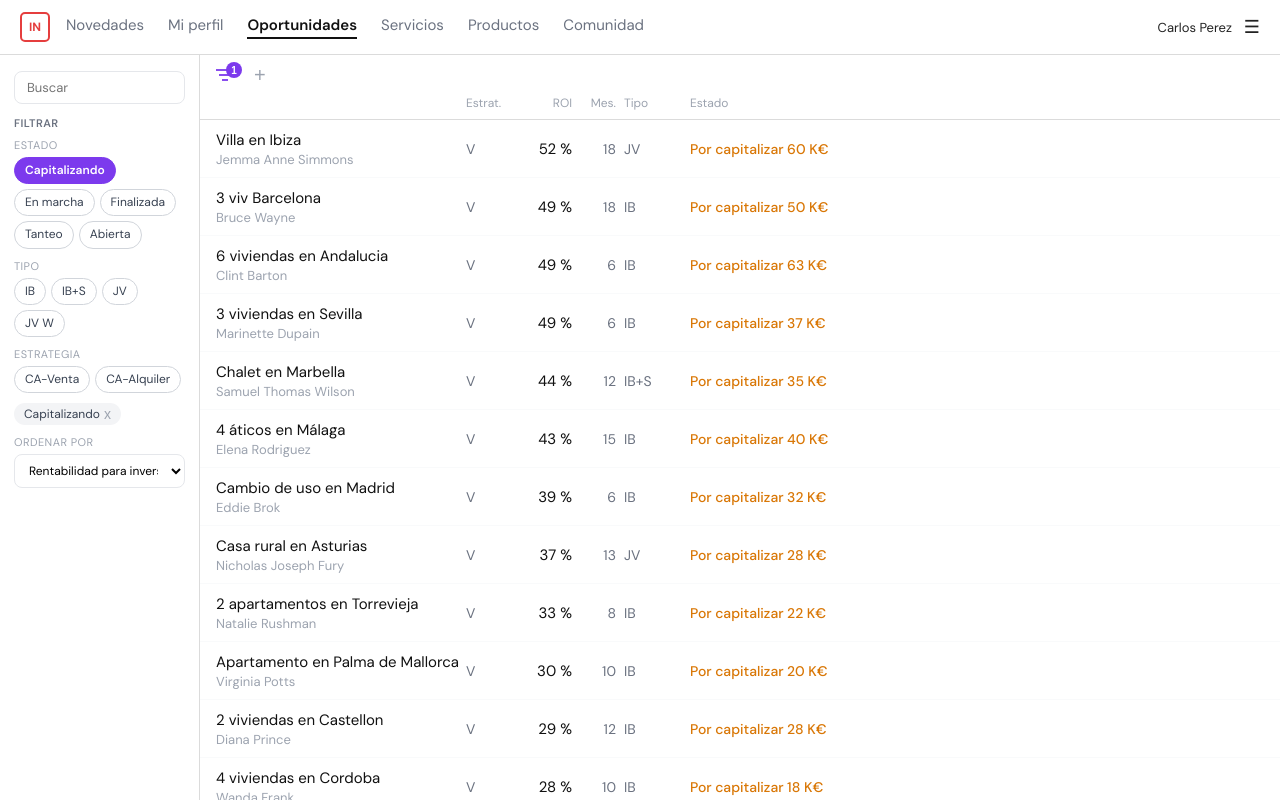
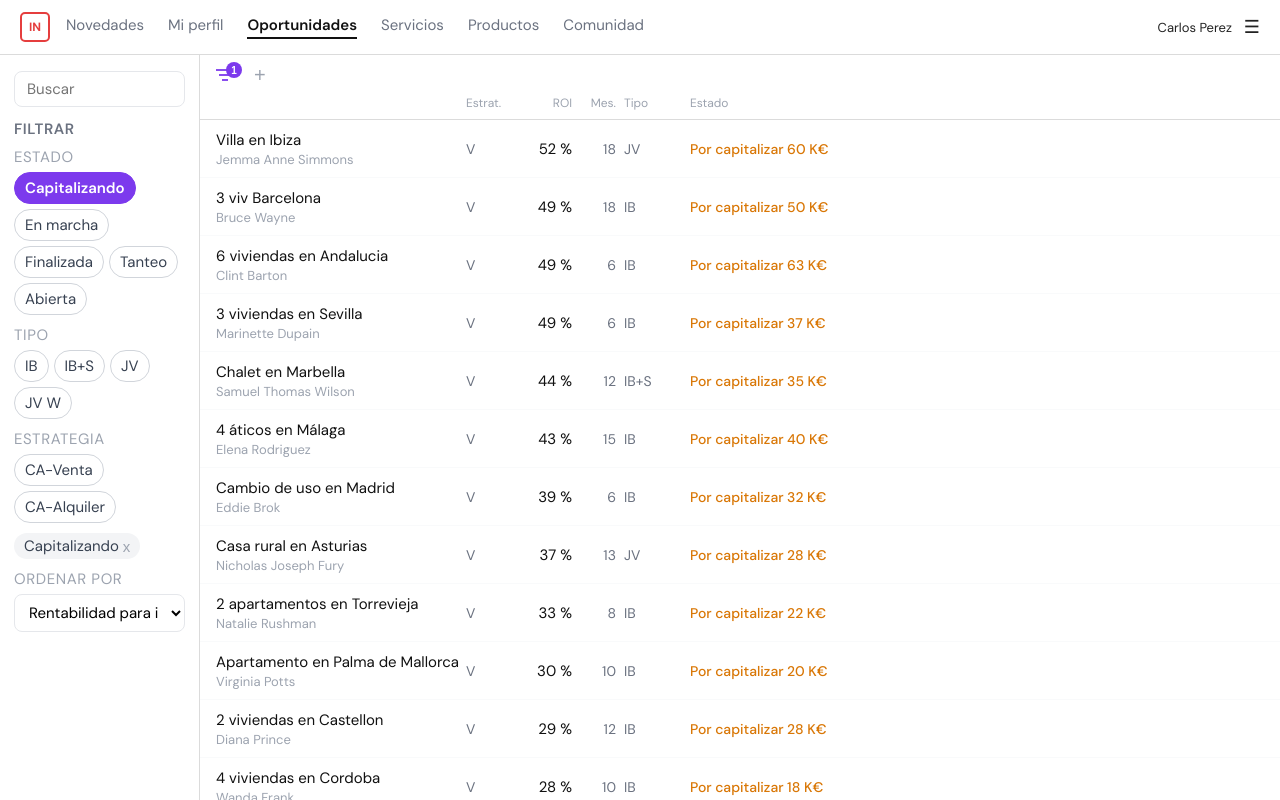
Before and after one commit to carlosperez-glitch/in-oportunidades, a React (Vite) app: page / in a window 1280 px wide. Both pictures are taken after a click on the button "Capitalizando". Built offline with nearby package versions, Linux system fonts and the light colour scheme.

Commit message:
style: sidebar filtros todos los fontSize +1

```diff
--- a/src/components/SidebarFiltros.jsx
+++ b/src/components/SidebarFiltros.jsx
@@ -52,7 +52,7 @@ export default function SidebarFiltros({ filtros, setFiltros, isMobile, onClose
           border: "1.5px solid " + (activo ? "#7c3aed" : "#d1d5db"),
           background: activo ? "#7c3aed" : "#fff",
           color: activo ? "#fff" : "#374151",
-          fontSize: 12, cursor: "pointer", fontFamily: "inherit",
+          fontSize: 15, cursor: "pointer", fontFamily: "inherit",
           fontWeight: activo ? 600 : 400, lineHeight: 1.6,
         }}
       >
@@ -69,10 +69,10 @@ export default function SidebarFiltros({ filtros, setFiltros, isMobile, onClose
         placeholder="Buscar"
         value={local.buscar || ""}
         onChange={function(e) { setLocal(function(p) { return Object.assign({}, p, { buscar: e.target.value }); }); }}
-        style={{ width: "100%", padding: "7px 12px", border: "1.5px solid #e5e7eb", borderRadius: 8, fontSize: 13, fontFamily: "inherit", marginBottom: 12, boxSizing: "border-box", outline: "none" }}
+        style={{ width: "100%", padding: "7px 12px", border: "1.5px solid #e5e7eb", borderRadius: 8, fontSize: 15, fontFamily: "inherit", marginBottom: 12, boxSizing: "border-box", outline: "none" }}
       />
 
-      {!isMobile && <div style={{ fontSize: 11, color: "#6b7280", marginBottom: 8, fontWeight: 600, textTransform: "uppercase", letterSpacing: "0.04em" }}>Filtrar</div>}
+      {!isMobile && <div style={{ fontSize: 15, color: "#6b7280", marginBottom: 8, fontWeight: 600, textTransform: "uppercase", letterSpacing: "0.04em" }}>Filtrar</div>}
 
       {[
         { label: "Estado",     campo: "estados",     opciones: TODOS_ESTADOS },
@@ -81,7 +81,7 @@ export default function SidebarFiltros({ filtros, setFiltros, isMobile, onClose
       ].map(function(g) {
         return (
           <div key={g.campo} style={{ marginBottom: 10 }}>
-            <div style={{ fontSize: 11, color: "#9ca3af", marginBottom: 5, textTransform: "uppercase", letterSpacing: "0.04em" }}>{g.label}</div>
+            <div style={{ fontSize: 15, color: "#9ca3af", marginBottom: 5, textTransform: "uppercase", letterSpacing: "0.04em" }}>{g.label}</div>
             <div style={{ display: "flex", gap: 5, flexWrap: "wrap" }}>
               {g.opciones.map(function(val) {
                 return <TagBtn key={val} campo={g.campo} valor={val} label={g.campo === "estrategias" ? ESTRATEGIA_LABEL[val] : val} />;
@@ -96,9 +96,9 @@ export default function SidebarFiltros({ filtros, setFiltros, isMobile, onClose
         <div style={{ display: "flex", flexWrap: "wrap", gap: 6, marginBottom: 10, marginTop: 4 }}>
           {activeTags.map(function(t) {
             return (
-              <span key={t.campo + t.valor} style={{ display: "inline-flex", alignItems: "center", gap: 4, background: "#f3f4f6", borderRadius: 20, padding: "3px 10px", fontSize: 12, color: "#374151" }}>
+              <span key={t.campo + t.valor} style={{ display: "inline-flex", alignItems: "center", gap: 4, background: "#f3f4f6", borderRadius: 20, padding: "3px 10px", fontSize: 15, color: "#374151" }}>
                 {t.label}
-                <button onClick={function() { removeTag(t.campo, t.valor); }} style={{ background: "none", border: "none", cursor: "pointer", color: "#9ca3af", fontSize: 14, padding: 0, lineHeight: 1 }}>x</button>
+                <button onClick={function() { removeTag(t.campo, t.valor); }} style={{ background: "none", border: "none", cursor: "pointer", color: "#9ca3af", fontSize: 15, padding: 0, lineHeight: 1 }}>x</button>
               </span>
             );
           })}
@@ -106,11 +106,11 @@ export default function SidebarFiltros({ filtros, setFiltros, isMobile, onClose
       )}
 
       <div style={{ marginBottom: isMobile ? 20 : 4 }}>
-        <div style={{ fontSize: 11, color: "#9ca3af", marginBottom: 5, textTransform: "uppercase", letterSpacing: "0.04em" }}>Ordenar por</div>
+        <div style={{ fontSize: 15, color: "#9ca3af", marginBottom: 5, textTransform: "uppercase", letterSpacing: "0.04em" }}>Ordenar por</div>
         <select
           value={local.orden || ORDEN_OPTIONS[0]}
           onChange={function(e) { setLocal(function(p) { return Object.assign({}, p, { orden: e.target.value }); }); }}
-          style={{ width: "100%", padding: "7px 10px", border: "1.5px solid #e5e7eb", borderRadius: 8, fontSize: 12, fontFamily: "inherit", background: "#fff", outline: "none" }}
+          style={{ width: "100%", padding: "7px 10px", border: "1.5px solid #e5e7eb", borderRadius: 8, fontSize: 15, fontFamily: "inherit", background: "#fff", outline: "none" }}
         >
           {ORDEN_OPTIONS.map(function(o) { return <option key={o}>{o}</option>; })}
         </select>
@@ -119,8 +119,8 @@ export default function SidebarFiltros({ filtros, setFiltros, isMobile, onClose
       {/* Botones solo en mobile */}
       {isMobile && (
         <div style={{ display: "flex", gap: 10, marginTop: 16 }}>
-          <button onClick={cancel} style={{ flex: 1, padding: "11px", border: "1.5px solid #e5e7eb", borderRadius: 10, background: "#fff", fontSize: 14, fontFamily: "inherit", cursor: "pointer", color: "#374151" }}>Cancelar</button>
-          <button onClick={apply} style={{ flex: 1, padding: "11px", border: "none", borderRadius: 10, background: "#7c3aed", fontSize: 14, fontFamily: "inherit", cursor: "pointer", color: "#fff", fontWeight: 600 }}>Aplicar</button>
+          <button onClick={cancel} style={{ flex: 1, padding: "11px", border: "1.5px solid #e5e7eb", borderRadius: 10, background: "#fff", fontSize: 15, fontFamily: "inherit", cursor: "pointer", color: "#374151" }}>Cancelar</button>
+          <button onClick={apply} style={{ flex: 1, padding: "11px", border: "none", borderRadius: 10, background: "#7c3aed", fontSize: 15, fontFamily: "inherit", cursor: "pointer", color: "#fff", fontWeight: 600 }}>Aplicar</button>
         </div>
       )}
     </div>
```
